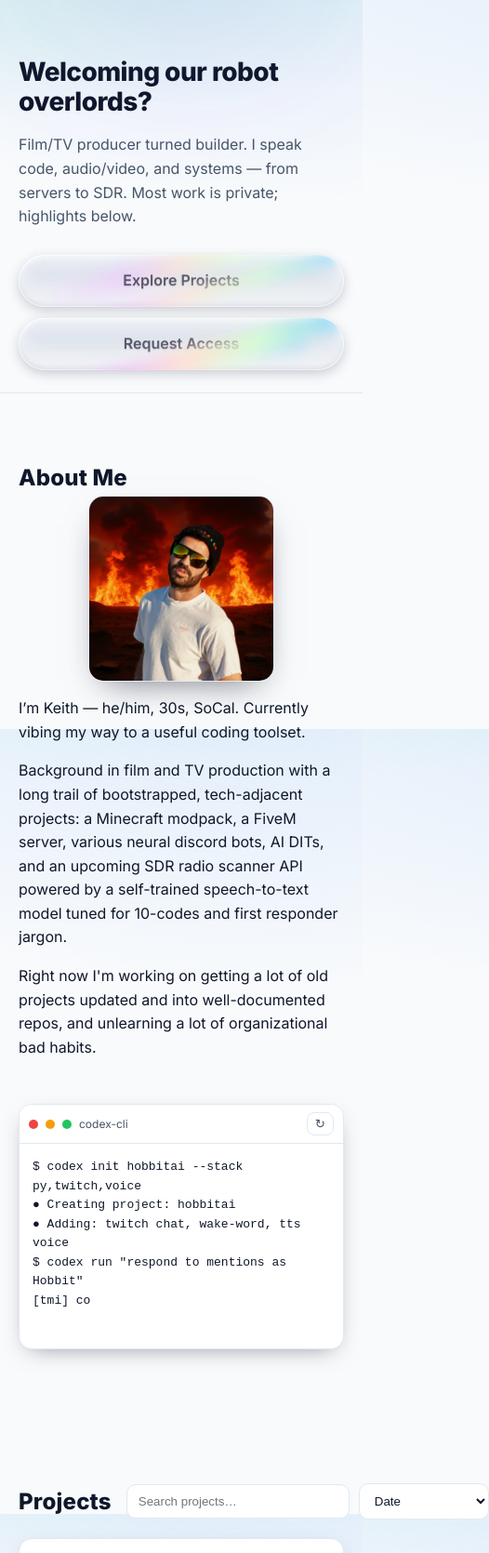
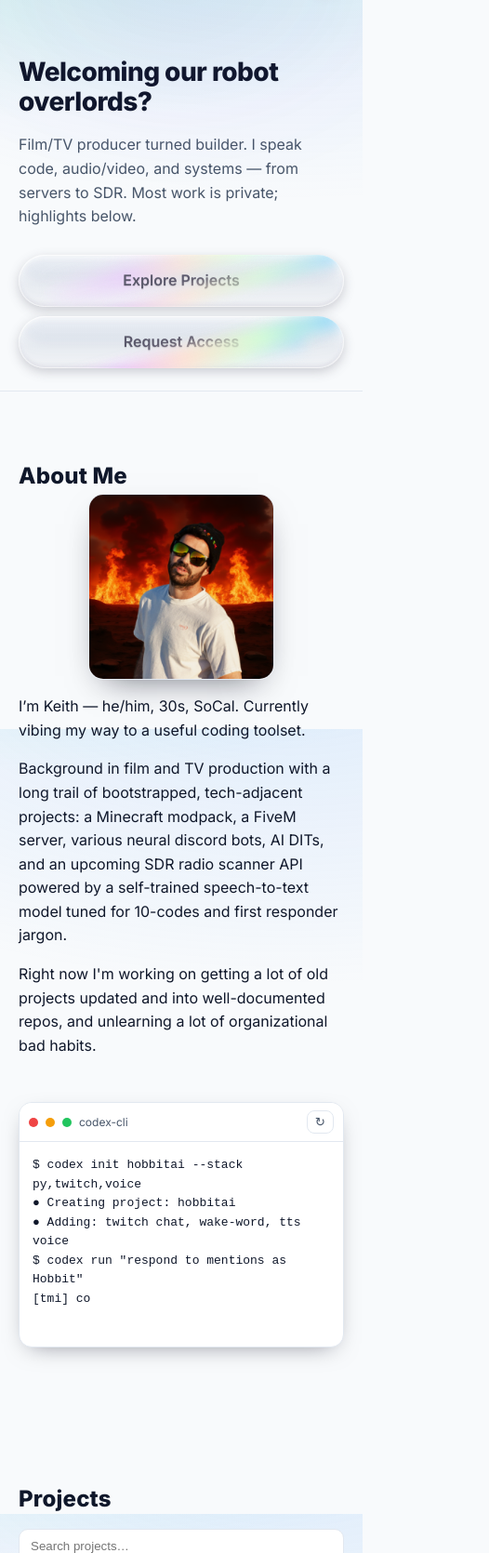
Before and after one commit to kamoore/kamooreNET, a plain HTML site: page index.html in a window 390 px wide. Shown: the part 60-1730 px from the top of the page at 93% size, 526 px wide, since content can reach past the window. Drawn offline with Linux system fonts and the light colour scheme.

Commit message:
fix(ui): robust mobile hero CTA single-line labels; stack and resize filters to prevent overflow

```diff
--- a/assets/css/styles.css
+++ b/assets/css/styles.css
@@ -98,8 +98,15 @@ body {
 .ctas { display: flex; gap: 12px; margin-top: 10px; }
 .ctas { flex-wrap: nowrap; }
 @media (max-width: 520px) {
-  .hero .ctas { flex-direction: column; }
-  .hero .ctas .btn { width: 100%; white-space: nowrap; }
+  .hero .ctas { flex-direction: column; gap: 10px; }
+  /* Ensure single-line labels and better fit on narrow iPhones */
+  .hero .ctas .btn {
+    width: 100%;
+    white-space: nowrap;
+    padding: 0 20px;
+    font-size: clamp(14px, 4.5vw, 16px);
+    -webkit-text-size-adjust: 100%;
+  }
 }
 .hero-glow { position: absolute; inset: -40% -20% auto -20%; height: 300px; pointer-events: none; filter: blur(80px); background: radial-gradient(closest-side, rgba(124,58,237,.14), transparent); opacity: .7; }
 
@@ -335,6 +342,19 @@ body {
 .filters select { background: var(--panel); color: var(--text); border: 1px solid var(--border); padding: 10px 12px; border-radius: 10px; min-width: 140px; outline: none; }
 .filters select:focus { border-color: var(--primary); box-shadow: 0 0 0 6px var(--ring); }
 
+/* Responsive filters to prevent crowding/overflow */
+@media (max-width: 680px) {
+  .section-head { flex-direction: column; align-items: stretch; gap: 12px; }
+  .filters { margin-left: 0; width: 100%; }
+  .filters input[type="search"],
+  .filters select { min-width: 0; }
+}
+@media (max-width: 520px) {
+  .filters { flex-direction: column; align-items: stretch; gap: 8px; }
+  .filters input[type="search"],
+  .filters select { width: 100%; }
+}
+
 /* Cards */
 .grid { display: grid; grid-template-columns: repeat(3, 1fr); gap: 16px; }
 @media (max-width: 1020px) { .grid { grid-template-columns: repeat(2, 1fr); } }
```
